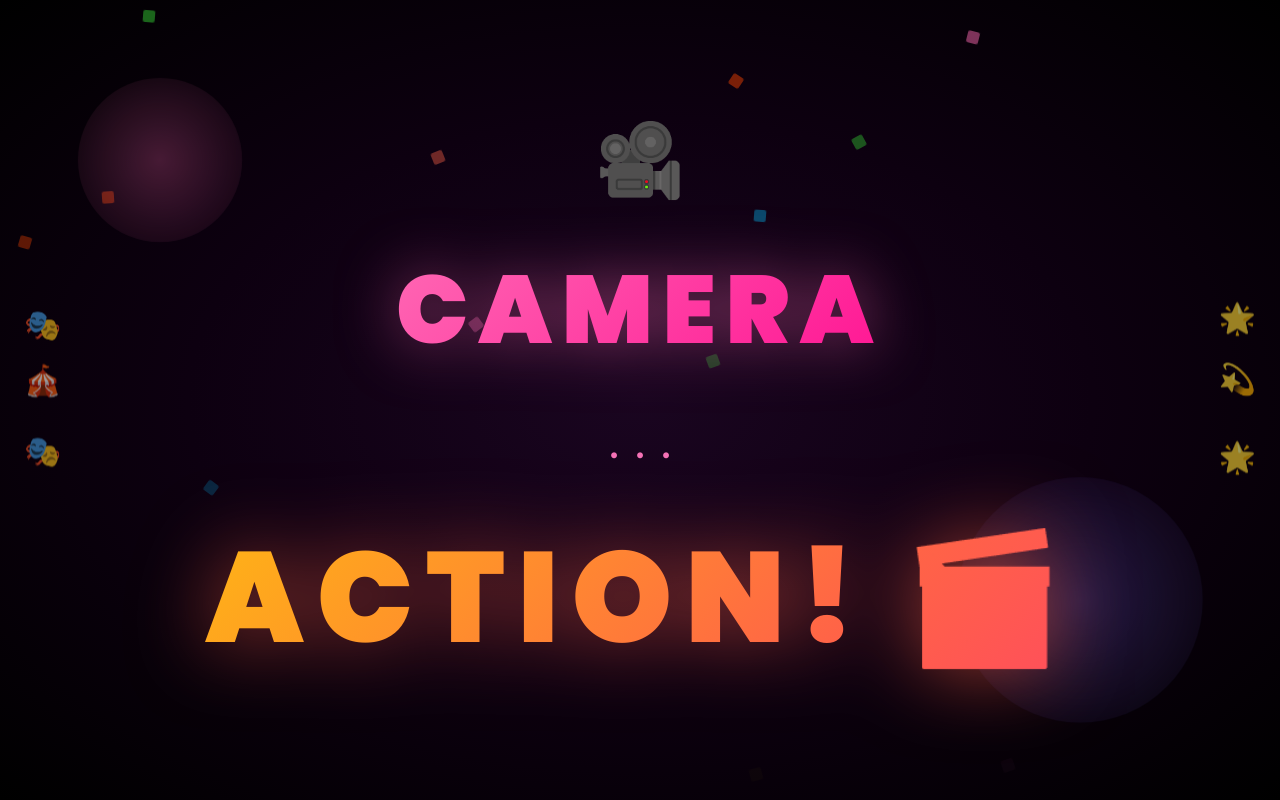
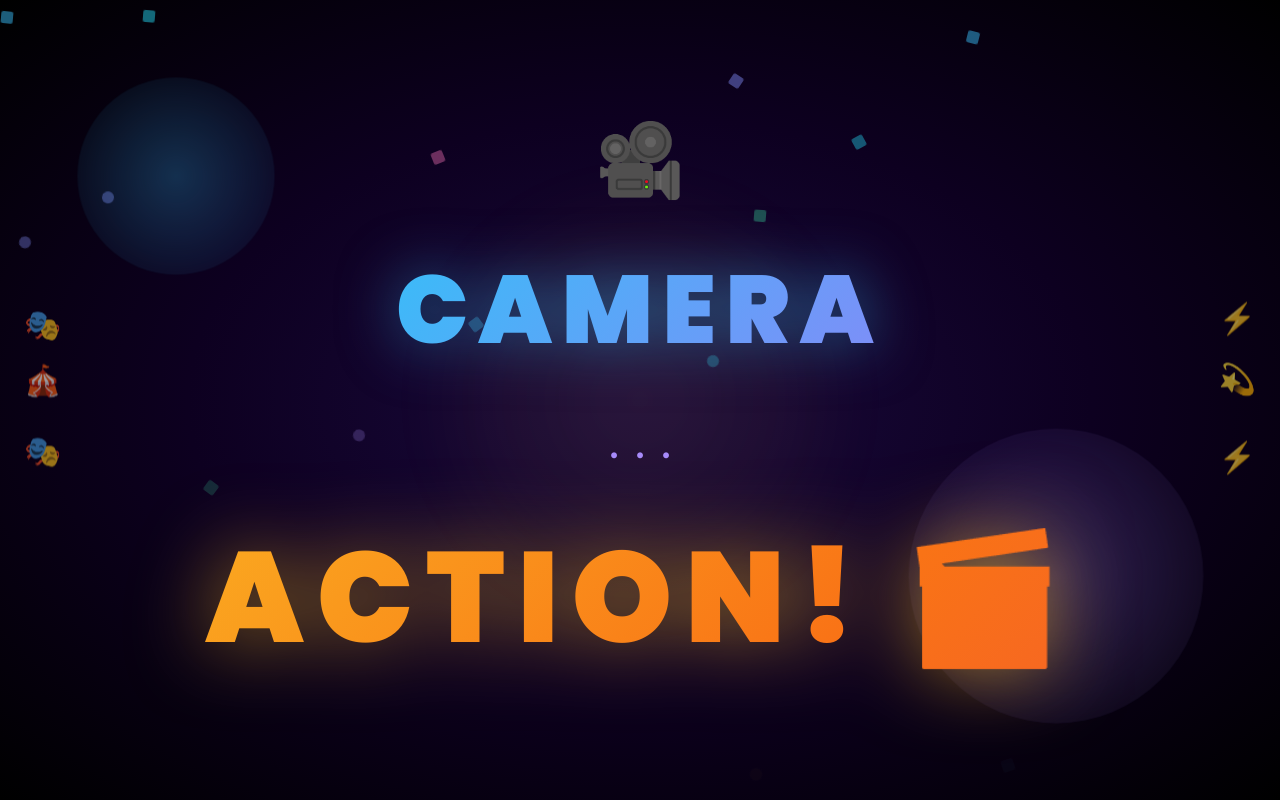
Before and after one commit to Roy-08/bday, a Next.js app: page /action in a window 1280 px wide. Built offline with nearby package versions, Linux system fonts and the light colour scheme.

Commit message:
Update page.tsx

```diff
--- a/app/action/page.tsx
+++ b/app/action/page.tsx
@@ -1,3 +1,4 @@
+/* eslint-disable react-hooks/purity */
 /* eslint-disable react-hooks/set-state-in-effect */
 "use client";
 
@@ -10,10 +11,10 @@ export default function ActionPage() {
   const [confetti, setConfetti] = useState<{ id: number; left: string; color: string; delay: string; duration: string }[]>([]);
 
   useEffect(() => {
-    const generatedConfetti = Array.from({ length: 30 }, (_, i) => ({
+    const generatedConfetti = Array.from({ length: 40 }, (_, i) => ({
       id: i,
       left: `${Math.random() * 100}%`,
-      color: ["#ff69b4", "#ffd700", "#ff1493", "#00bfff", "#ff6347", "#7b68ee", "#ff4500", "#32cd32"][Math.floor(Math.random() * 8)],
+      color: ["#38bdf8", "#fbbf24", "#a78bfa", "#34d399", "#f472b6", "#fb923c", "#818cf8", "#22d3ee"][Math.floor(Math.random() * 8)],
       delay: `${Math.random() * 5}s`,
       duration: `${3 + Math.random() * 4}s`,
     }));
@@ -35,7 +36,7 @@ export default function ActionPage() {
     <div
       className="relative flex min-h-screen flex-col items-center justify-center overflow-hidden"
       style={{
-        background: "radial-gradient(ellipse at 50% 50%, #1a0520 0%, #0d0010 50%, #000000 100%)",
+        background: "radial-gradient(ellipse at 50% 50%, #1a0a3e 0%, #0d0020 50%, #000000 100%)",
       }}
     >
       {/* Confetti */}
@@ -47,7 +48,7 @@ export default function ActionPage() {
             left: c.left,
             width: "12px",
             height: "12px",
-            borderRadius: "2px",
+            borderRadius: Math.random() > 0.5 ? "50%" : "2px",
             backgroundColor: c.color,
             animationName: "confettiFall",
             animationDuration: c.duration,
@@ -64,11 +65,11 @@ export default function ActionPage() {
         style={{
           top: "5rem",
           left: "5rem",
-          width: "10rem",
-          height: "10rem",
+          width: "12rem",
+          height: "12rem",
           borderRadius: "50%",
           opacity: 0.2,
-          background: "radial-gradient(circle, #ff69b4, transparent)",
+          background: "radial-gradient(circle, #38bdf8, transparent)",
           animationName: "pulse",
           animationDuration: "2s",
           animationTimingFunction: "ease-in-out",
@@ -80,16 +81,30 @@ export default function ActionPage() {
         style={{
           bottom: "5rem",
           right: "5rem",
-          width: "15rem",
-          height: "15rem",
+          width: "18rem",
+          height: "18rem",
           borderRadius: "50%",
           opacity: 0.15,
-          background: "radial-gradient(circle, #7b68ee, transparent)",
+          background: "radial-gradient(circle, #a78bfa, transparent)",
           animationName: "pulse",
           animationDuration: "2s",
           animationTimingFunction: "ease-in-out",
           animationIterationCount: "infinite",
           animationDelay: "1s",
+        }}
+      />
+      <div
+        className="absolute"
+        style={{
+          top: "50%",
+          left: "50%",
+          transform: "translate(-50%, -50%)",
+          width: "25rem",
+          height: "25rem",
+          borderRadius: "50%",
+          opacity: 0.08,
+          background: "radial-gradient(circle, #fbbf24, transparent)",
+          filter: "blur(40px)",
         }}
       />
 
@@ -120,12 +135,12 @@ export default function ActionPage() {
               fontSize: "clamp(3.5rem, 9vw, 6rem)",
               fontWeight: 900,
               letterSpacing: "0.1em",
-              background: "linear-gradient(135deg, #ff69b4, #ff1493, #ff69b4)",
+              background: "linear-gradient(135deg, #38bdf8, #818cf8, #38bdf8)",
               backgroundSize: "200% 200%",
               WebkitBackgroundClip: "text",
               WebkitTextFillColor: "transparent",
               backgroundClip: "text",
-              filter: "drop-shadow(0 0 30px rgba(255,105,180,0.5))",
+              filter: "drop-shadow(0 0 30px rgba(56,189,248,0.5))",
               margin: 0,
             }}
           >
@@ -148,7 +163,7 @@ export default function ActionPage() {
                 key={i}
                 style={{
                   fontSize: "3rem",
-                  color: "#f472b6",
+                  color: "#a78bfa",
                   animationName: "bounceIn",
                   animationDuration: "1s",
                   animationTimingFunction: "ease-out",
@@ -177,7 +192,7 @@ export default function ActionPage() {
                 fontSize: "clamp(4rem, 10vw, 8rem)",
                 fontWeight: 900,
                 letterSpacing: "0.1em",
-                background: "linear-gradient(135deg, #ffd700, #ff6347, #ff1493, #ffd700)",
+                background: "linear-gradient(135deg, #fbbf24, #f97316, #ef4444, #fbbf24)",
                 backgroundSize: "300% 300%",
                 WebkitBackgroundClip: "text",
                 WebkitTextFillColor: "transparent",
@@ -186,7 +201,7 @@ export default function ActionPage() {
                 animationDuration: "2s",
                 animationTimingFunction: "ease",
                 animationIterationCount: "infinite",
-                filter: "drop-shadow(0 0 40px rgba(255,99,71,0.6))",
+                filter: "drop-shadow(0 0 40px rgba(251,191,36,0.6))",
                 margin: 0,
               }}
             >
@@ -211,10 +226,10 @@ export default function ActionPage() {
               fontSize: "1.25rem",
               fontWeight: 700,
               color: "white",
-              border: "none",
+              border: "2px solid rgba(251,191,36,0.3)",
               cursor: "pointer",
-              background: "linear-gradient(135deg, #ff1493, #ff69b4, #ff1493)",
-              boxShadow: "0 0 40px rgba(255,20,147,0.5), 0 0 80px rgba(255,20,147,0.2)",
+              background: "linear-gradient(135deg, #f59e0b, #f97316, #ef4444)",
+              boxShadow: "0 0 40px rgba(245,158,11,0.4), 0 0 80px rgba(249,115,22,0.2), inset 0 1px 0 rgba(255,255,255,0.15)",
               transition: "all 0.3s ease",
               position: "relative",
             }}
@@ -245,7 +260,7 @@ export default function ActionPage() {
         ))}
       </div>
       <div className="absolute" style={{ right: "1.5rem", top: "50%", transform: "translateY(-50%)", display: "flex", flexDirection: "column", gap: "1.5rem", fontSize: "1.875rem", opacity: 0.6 }}>
-        {["🌟", "💫", "🌟"].map((emoji, i) => (
+        {["⚡", "💫", "⚡"].map((emoji, i) => (
           <span key={i} style={{
             animationName: "float",
             animationDuration: "3s",
```
